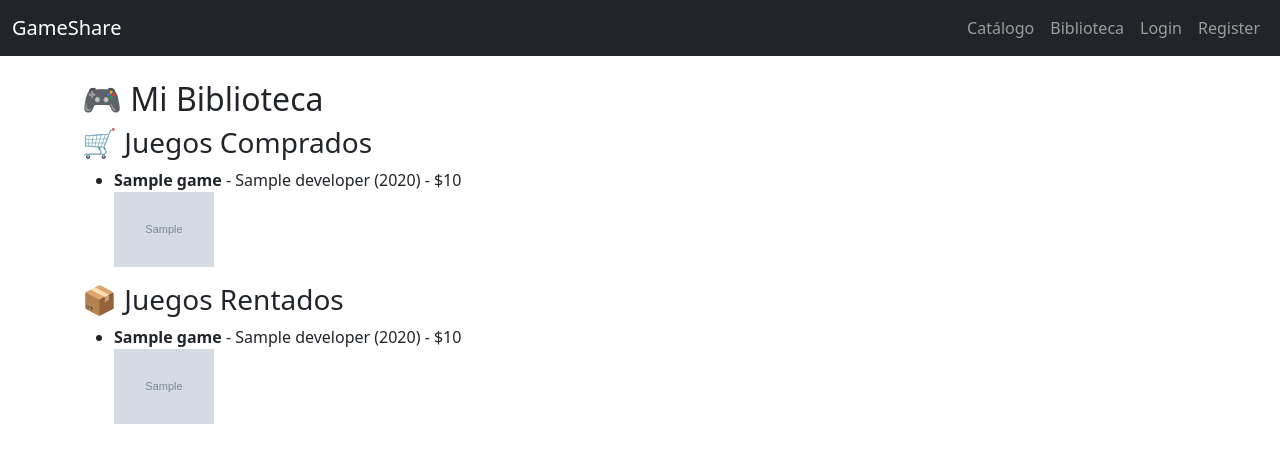
After one commit to Sebastian-jimenez30/GameShare, a Django app: template apps/users/templates/users/library.html in a window 1280 px wide. The commit adds this page. Shown: the top 463 px of the page. Run offline with Django 4.2, Linux system fonts and the light colour scheme; the template is opened without the code that fills it: most values are stand-ins (such as "Sample title", 1, 10 or a date in 2020); grey boxes marked "Sample" are stand-in pictures.

Commit message:
User library and redirection

```diff
--- /dev/null
+++ b/apps/users/templates/users/library.html
@@ -0,0 +1,34 @@
+{% extends 'base.html' %}
+{% load static %}
+
+{% block content %}
+<h2>🎮 Mi Biblioteca</h2>
+
+<h3>🛒 Juegos Comprados</h3>
+<ul>
+  {% for game in purchased_games %}
+    <li>
+      <strong>{{ game.title }}</strong> - {{ game.developer }} ({{ game.year }}) - ${{ game.price }}
+      {% if game.image %}
+        <br><img src="{{ game.image.url }}" width="100" alt="Portada del juego">
+      {% endif %}
+    </li>
+  {% empty %}
+    <li>No has comprado juegos aún.</li>
+  {% endfor %}
+</ul>
+
+<h3>📦 Juegos Rentados</h3>
+<ul>
+  {% for game in rented_games %}
+    <li>
+      <strong>{{ game.title }}</strong> - {{ game.developer }} ({{ game.year }}) - ${{ game.price }}
+      {% if game.image %}
+        <br><img src="{{ game.image.url }}" width="100" alt="Portada del juego">
+      {% endif %}
+    </li>
+  {% empty %}
+    <li>No has rentado juegos aún.</li>
+  {% endfor %}
+</ul>
+{% endblock %}
--- a/apps/users/urls.py
+++ b/apps/users/urls.py
@@ -1,7 +1,7 @@
 from django.urls import path, include
 from rest_framework.routers import DefaultRouter
 from .views import UserViewSet, CustomerViewSet, AdminProfileViewSet
-from .views import UserRegisterView, UserLoginView
+from .views import UserRegisterView, UserLoginView, UserLibraryView
 
 router = DefaultRouter()
 router.register(r'users', UserViewSet)
@@ -12,4 +12,5 @@ urlpatterns = [
     path('', include(router.urls)),
     path('register-form/', UserRegisterView.as_view(), name='user_register_form'),
     path('login/', UserLoginView.as_view(), name='user_login_form'),
+    path('library/', UserLibraryView.as_view(), name='user_library'),
 ]
--- a/templates/base.html
+++ b/templates/base.html
@@ -15,7 +15,7 @@
                         <a class="nav-link" href="{% url 'catalog' %}">Catálogo</a>
                     </li>
                     <li class="nav-item">
-                        <a class="nav-link" href="#">Biblioteca</a>
+                        <a class="nav-link" href="{% url 'user_library' %}">Biblioteca</a>
                     </li>
                     <li class="nav-item">
                         <a class="nav-link" href="{% url 'user_login_form' %}">Login</a>
```
Also changed, not shown: apps/users/views.py (+23 -3 lines), db.sqlite3.
